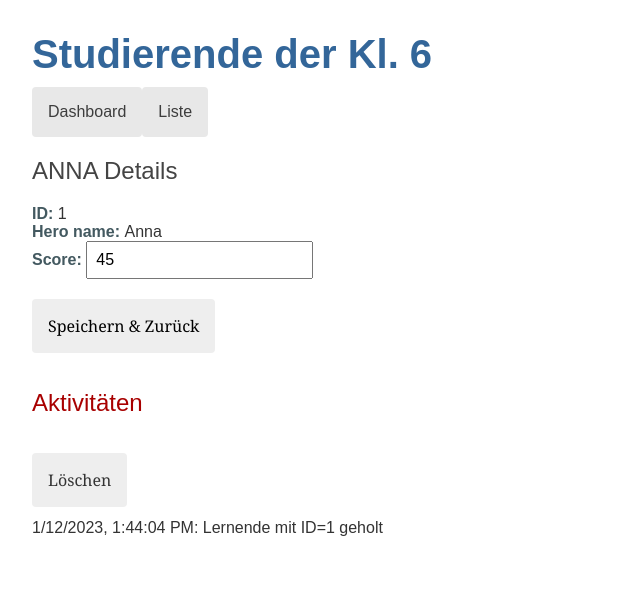
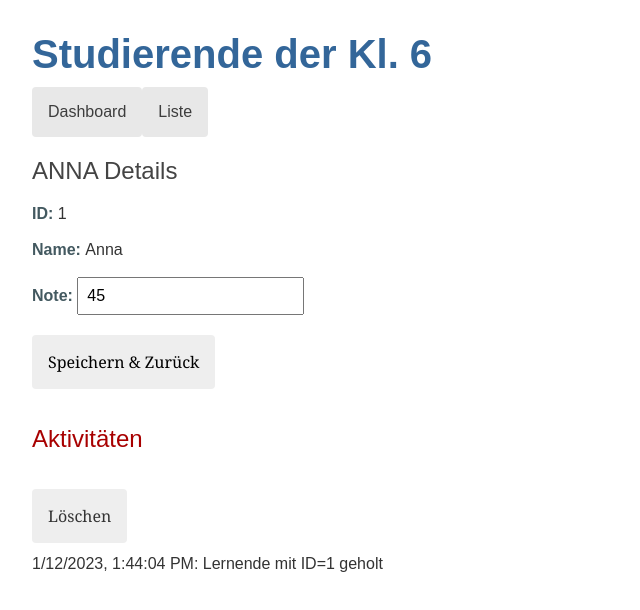
Before and after one commit to tanmoy-pal/angular-projects, an Angular app: page /detail/1 in a window 1280 px wide. Shown: the top 610 px of the page, without its empty margins (0-640 px from the left). Built offline with nearby package versions, Linux system fonts and the light colour scheme.

Commit message:
Minor update in deatil view

```diff
--- a/src/app/hero-detail/hero-detail.component.html
+++ b/src/app/hero-detail/hero-detail.component.html
@@ -1,9 +1,11 @@
 <div *ngIf="hero">
 <h2>{{hero.name | uppercase}} Details</h2>
 <div><span>ID: </span>{{hero.id}}</div>
-<div><span>Hero name: </span>{{hero.name}}</div>
+<div><span>&nbsp;</span></div>
+<div><span>Name: </span>{{hero.name}}</div>
+<div><span>&nbsp;</span></div>
 <div>
-<label for="hero-score">Score: </label>
+<label for="hero-score">Note: </label>
 <input id="hero-name" [(ngModel)]="hero.score" placeholder="Hero score" maxlength="2" (keypress)="omit_special_char($event)"/>
 </div>
 <button type="button" (click)="goBack()">Speichern &amp; Zurück</button>
```
